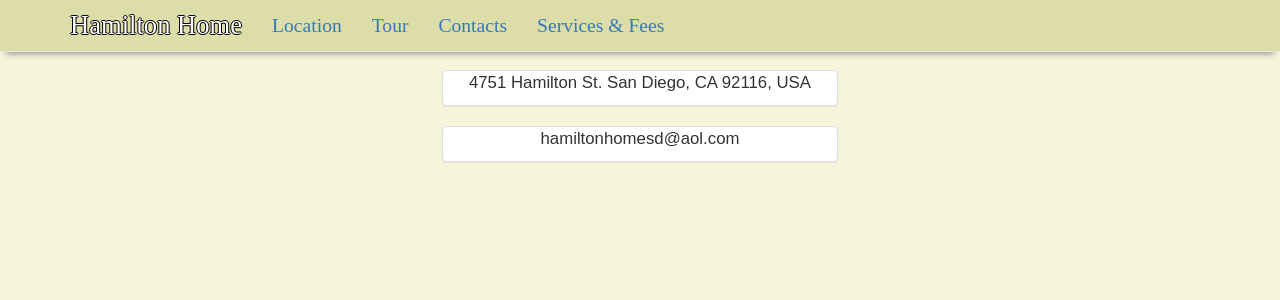
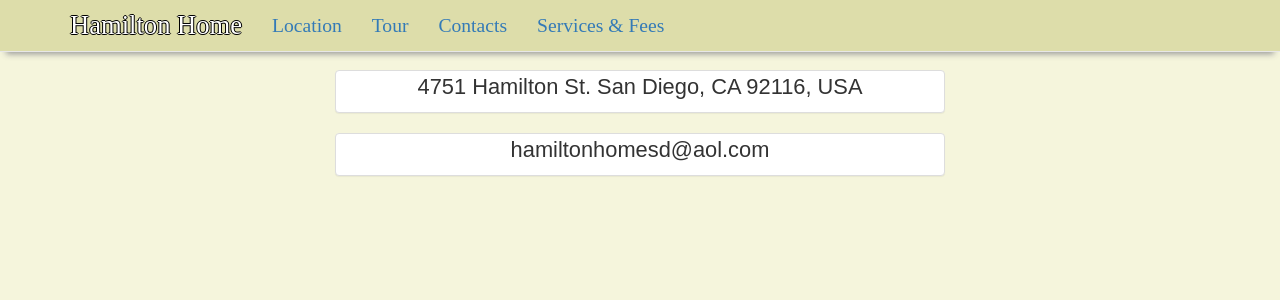
Before and after one commit to VitaliiK91/hamilton-home, a React (Create React App) app: page /contacts in a window 1280 px wide. Shown: the top 300 px of the page. Built offline with nearby package versions, Linux system fonts and the light colour scheme.

Commit message:
style contacts

```diff
--- a/src/Contacts.js
+++ b/src/Contacts.js
@@ -5,12 +5,12 @@ import './Contacts.css';
 const Contacts = () => (
 	<Grid fluid>
 		<Row>
-			<Col xs={8} xsOffset={2} md={4} mdOffset={4} className='test'>
+			<Col xs={8} xsOffset={2} lg={6} lgOffset={3} className='test'>
 				<Panel header='Address'>
 					<p>4751 Hamilton St. San Diego, CA 92116, USA</p>
 				</Panel>
 			</Col>
-			<Col xs={8} xsOffset={2} md={4} mdOffset={4} className='test'>
+			<Col xs={8} xsOffset={2} lg={6} lgOffset={3} className='test'>
 				<Panel header='Email'>
 					<p>hamiltonhomesd@aol.com</p>
 				</Panel>
--- a/src/Home.css
+++ b/src/Home.css
@@ -12,6 +12,7 @@
 }
 .panel-default {
   text-align: center;
+  font-size: 130%!important;
 }
 .panel-heading {
   background-color: #ddddaa !important;
```
